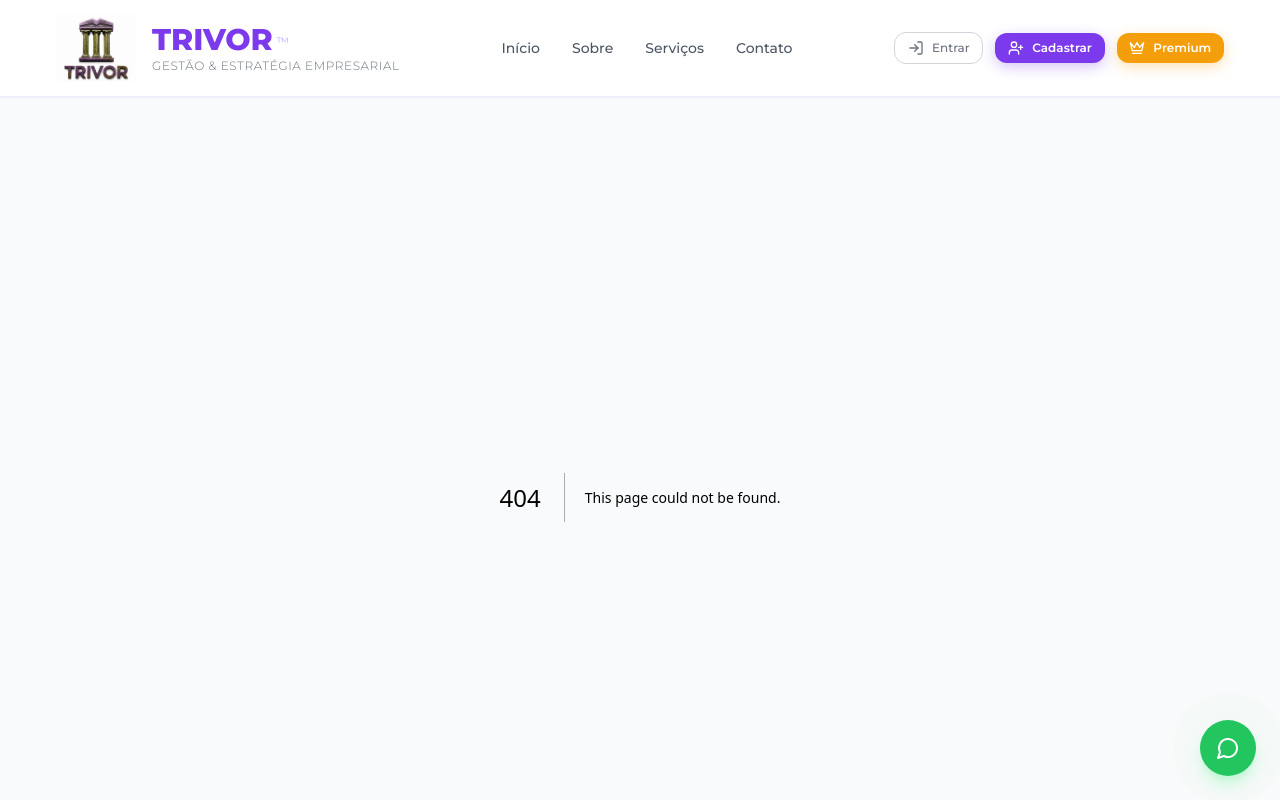
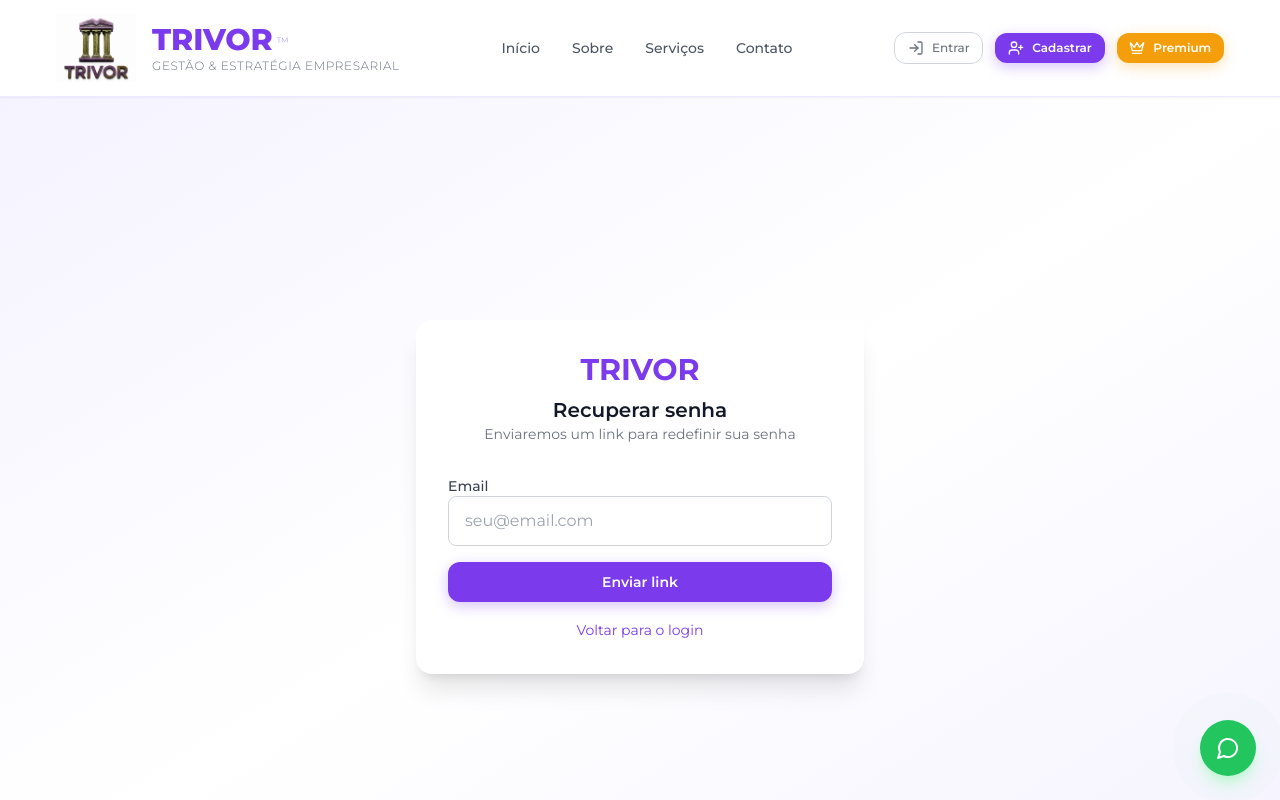
Before and after one commit to trivoroficial/consult_recruit, a Next.js app: page /recuperar-senha in a window 1280 px wide. Before the commit this address had no page. Shown: the top 800 px of the page. Built offline with nearby package versions, Linux system fonts and the light colour scheme.

Commit message:
Implement password recovery page

```diff
--- /dev/null
+++ b/src/app/(auth)/recuperar-senha/page.tsx
@@ -0,0 +1,72 @@
+'use client'
+
+import { useState } from 'react'
+import Link from 'next/link'
+
+export default function RecuperarSenha() {
+  const [email, setEmail] = useState('')
+  const [enviado, setEnviado] = useState(false)
+
+  const handleSubmit = (e: React.FormEvent) => {
+    e.preventDefault()
+    setEnviado(true)
+  }
+
+  return (
+    <div className="min-h-screen flex items-center justify-center bg-gradient-to-br from-purple-50 via-white to-purple-50 px-4">
+      <div className="w-full max-w-md">
+        <div className="bg-white rounded-2xl shadow-xl p-8">
+          <div className="text-center">
+            <h1 className="text-3xl font-bold text-purple-600">TRIVOR</h1>
+            <h2 className="mt-2 text-xl font-semibold">Recuperar senha</h2>
+            <p className="text-gray-500 text-sm">
+              Enviaremos um link para redefinir sua senha
+            </p>
+          </div>
+
+          {!enviado ? (
+            <form onSubmit={handleSubmit} className="mt-8 space-y-4">
+              <div>
+                <label className="block text-sm font-medium text-gray-700">Email</label>
+                <input
+                  type="email"
+                  required
+                  className="input-default"
+                  value={email}
+                  onChange={(e) => setEmail(e.target.value)}
+                  placeholder="seu@email.com"
+                />
+              </div>
+
+              <button type="submit" className="btn-primary btn-full">
+                Enviar link
+              </button>
+
+              <p className="text-center">
+                <Link href="/login" className="text-sm text-purple-600 hover:text-purple-700">
+                  Voltar para o login
+                </Link>
+              </p>
+            </form>
+          ) : (
+            <div className="mt-8 text-center">
+              <div className="w-16 h-16 bg-green-100 rounded-full flex items-center justify-center mx-auto">
+                <span className="text-3xl">✅</span>
+              </div>
+              <h3 className="mt-4 text-lg font-semibold">Email enviado!</h3>
+              <p className="text-gray-600 text-sm">
+                Enviamos um link para redefinir sua senha para <strong>{email}</strong>
+              </p>
+              <Link
+                href="/login"
+                className="mt-6 inline-block text-purple-600 font-medium hover:text-purple-700"
+              >
+                Voltar para o login
+              </Link>
+            </div>
+          )}
+        </div>
+      </div>
+    </div>
+  )
+}
```
